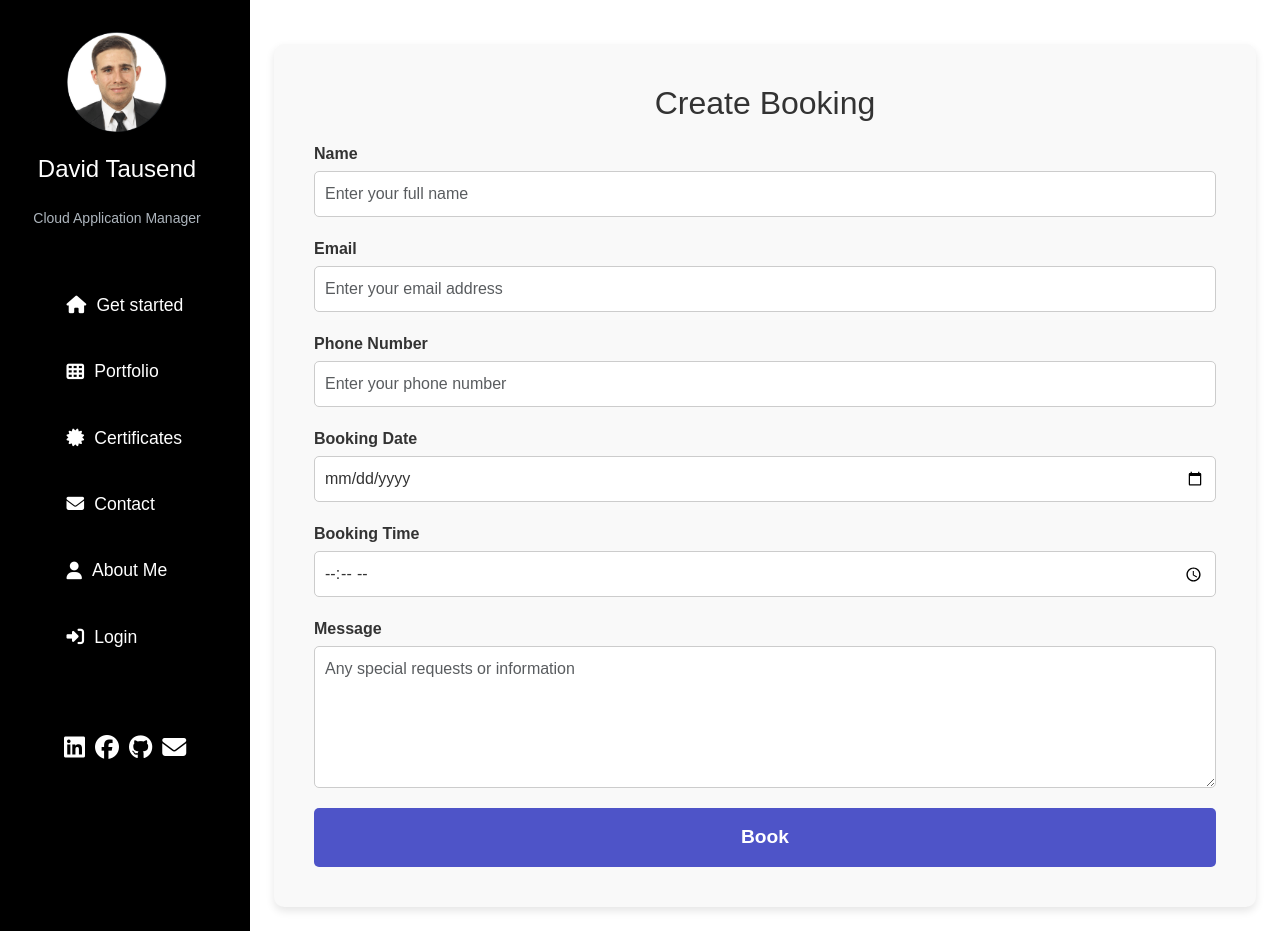
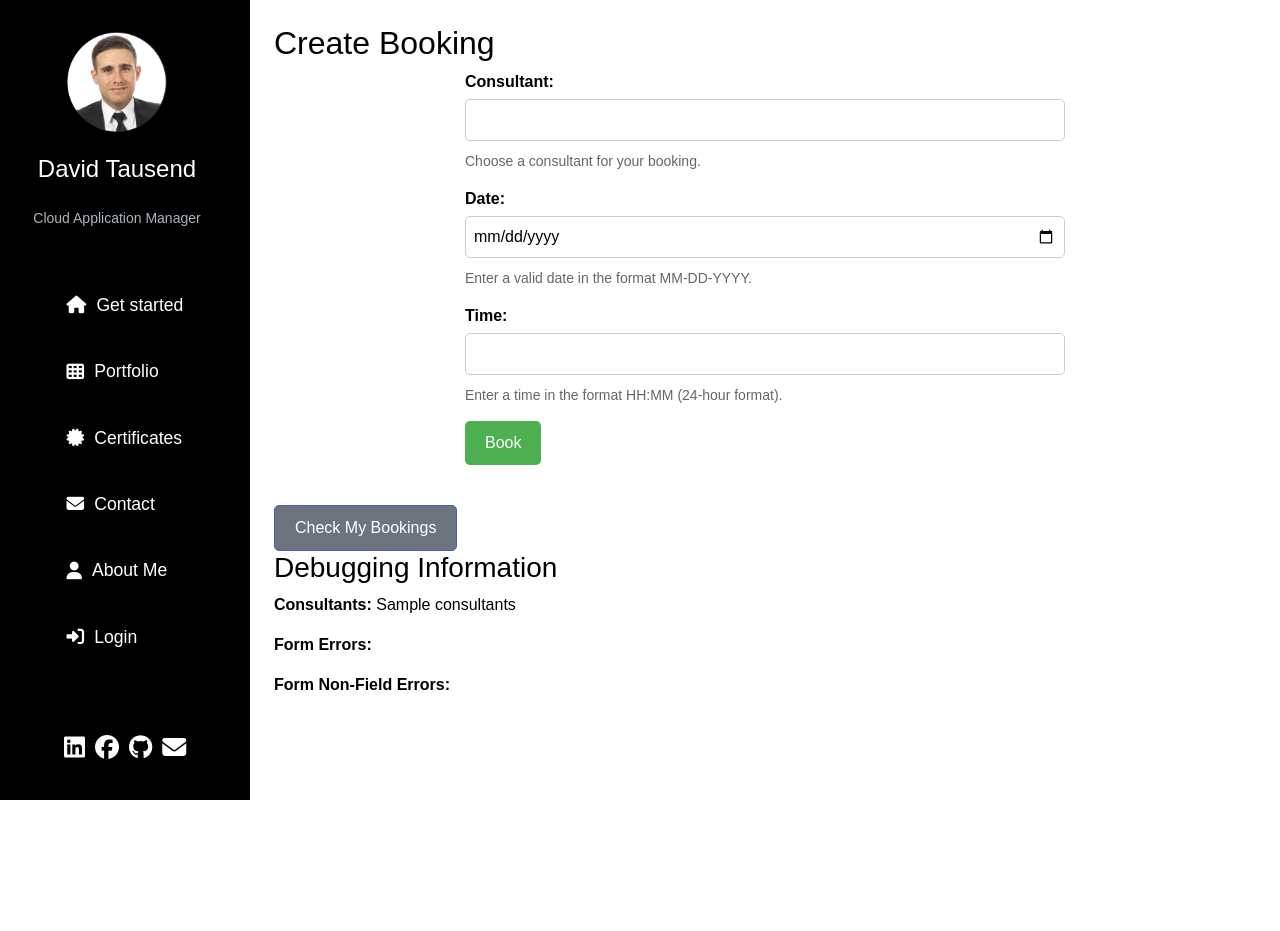
Before and after one commit to DavidTausend/consulting, a Django app: template consult/accounts/templates/accounts/create_booking.html in a window 1280 px wide. After the commit the page ends 800 px from the top, so only its background shows below. Run offline with Django 3.2, Linux system fonts and the light colour scheme; the template is opened without the code that fills it: most values are stand-ins (such as "Sample title", 1, 10 or a date in 2020); form fields are guessed from the names that the template uses.

Commit message:
fix booking page and buttons for my booking

```diff
--- a/consult/accounts/templates/accounts/booking_list.html
+++ b/consult/accounts/templates/accounts/booking_list.html
@@ -4,7 +4,10 @@
 <h2>My Bookings</h2>
 <ul>
     {% for booking in bookings %}
-        <li>{{ booking.consultant }} - {{ booking.date }} {{ booking.time }} - {{ booking.status }}</li>
+    <li>
+        {{ booking.consultant }} - {{ booking.date }} {{ booking.time }} - {{ booking.status }}
+        <a href="{% url 'accounts:update_booking_status' booking.id %}" class="btn btn-secondary">Update Status</a>
+    </li>
     {% endfor %}
 </ul>
 {% endblock %}
--- a/consult/accounts/templates/accounts/create_booking.html
+++ b/consult/accounts/templates/accounts/create_booking.html
@@ -1,35 +1,45 @@
 {% extends "base_generic.html" %}
 
 {% block content %}
-<div class="booking-section">
-    <h2>Create Booking</h2>
-    <form method="post" class="booking-form">
-        {% csrf_token %}
-        <div class="form-group">
-            <label for="id_name">Name</label>
-            <input type="text" name="name" maxlength="50" class="form-control" required id="id_name" placeholder="Enter your full name">
-        </div>
-        <div class="form-group">
-            <label for="id_email">Email</label>
-            <input type="email" name="email" maxlength="254" class="form-control" required id="id_email" placeholder="Enter your email address">
-        </div>
-        <div class="form-group">
-            <label for="id_phone">Phone Number</label>
-            <input type="tel" name="phone" maxlength="15" class="form-control" required id="id_phone" placeholder="Enter your phone number">
-        </div>
-        <div class="form-group">
-            <label for="id_date">Booking Date</label>
-            <input type="date" name="date" class="form-control" required id="id_date">
-        </div>
-        <div class="form-group">
-            <label for="id_time">Booking Time</label>
-            <input type="time" name="time" class="form-control" required id="id_time">
-        </div>
-        <div class="form-group">
-            <label for="id_message">Message</label>
-            <textarea name="message" cols="40" rows="5" class="form-control" id="id_message" placeholder="Any special requests or information"></textarea>
-        </div>
-        <button type="submit" class="btn btn-primary">Book</button>
-    </form>
+<h2>Create Booking</h2>
+<form method="post">
+    {% csrf_token %}
+    <div>
+        <label for="id_consultant">Consultant:</label>
+        {{ form.consultant }}
+        <small>Choose a consultant for your booking.</small>
+        {% if form.consultant.errors %}
+            <div class="error">{{ form.consultant.errors }}</div>
+        {% endif %}
+    </div>
+    <div>
+        <label for="id_date">Date:</label>
+        {{ form.date }}
+        <small>Enter a valid date in the format MM-DD-YYYY.</small>
+        {% if form.date.errors %}
+            <div class="error">{{ form.date.errors }}</div>
+        {% endif %}
+    </div>
+    <div>
+        <label for="id_time">Time:</label>
+        {{ form.time }}
+        <small>Enter a time in the format HH:MM (24-hour format).</small>
+        {% if form.time.errors %}
+            <div class="error">{{ form.time.errors }}</div>
+        {% endif %}
+    </div>
+    <button type="submit">Book</button>
+</form>
+
+<!-- Button to check bookings -->
+<div style="margin-top: 20px;">
+    <a href="{% url 'accounts:booking_list' %}" class="btn btn-secondary">Check My Bookings</a>
 </div>
+
+<!-- Debugging Information -->
+<h3>Debugging Information</h3>
+<p><strong>Consultants:</strong> {{ consultants }}</p>
+<p><strong>Form Errors:</strong> {{ form.errors }}</p>
+<p><strong>Form Non-Field Errors:</strong> {{ form.non_field_errors }}</p>
+
 {% endblock %}
--- a/consult/accounts/urls.py
+++ b/consult/accounts/urls.py
@@ -10,8 +10,9 @@ urlpatterns = [
     path('register/', views.register, name='register'),
     path('login/', LoginView.as_view(template_name='accounts/login.html'), name='login'),
     path('logout/', auth_views.LogoutView.as_view(next_page='accounts:home'), name='logout'),
-    path('create_booking/', views.create_booking, name='create_booking'),
+     path('create_booking/', views.create_booking, name='create_booking'),
     path('bookings/', views.booking_list, name='booking_list'),
+    path('update_booking_status/<int:booking_id>/', views.update_booking_status, name='update_booking_status'),
     path('consultants/', views.consultant_list, name='consultant_list'),
     path('consultants/<int:consultant_id>/', views.consultant_profile, name='consultant_profile'),
     path('consultants/<int:consultant_id>/reviews/', views.view_reviews, name='view_reviews'),
--- a/consult/accounts/views.py
+++ b/consult/accounts/views.py
@@ -30,6 +30,7 @@ def home(request):
 
 @login_required
 def create_booking(request):
+    consultants = Consultant.objects.all()
     if request.method == 'POST':
         form = BookingForm(request.POST)
         if form.is_valid():
@@ -42,7 +43,7 @@ def create_booking(request):
                 form.add_error(None, 'This slot is already booked.')
     else:
         form = BookingForm()
-    return render(request, 'accounts/create_booking.html', {'form': form})
+    return render(request, 'accounts/create_booking.html', {'form': form, 'consultants': consultants})
 
 # Booking list
 
--- a/consult/static/css/styles.css
+++ b/consult/static/css/styles.css
@@ -288,62 +288,57 @@ a:hover {
 }
 
 /* Booking Section */
-.booking-section {
-    background-color: #f9f9f9;
-    padding: 40px;
-    border-radius: 10px;
-    box-shadow: 0 4px 8px rgba(0, 0, 0, 0.1);
+form {
+    max-width: 600px;
+    margin: auto;
+}
+
+label {
+    font-weight: bold;
+    display: block;
+    margin-bottom: 5px;
+}
+
+input, select {
+    width: 100%;
+    padding: 8px;
+    margin-bottom: 10px;
+    border-radius: 5px;
+    border: 1px solid #ccc;
+}
+
+small {
+    display: block;
+    margin-bottom: 15px;
+    color: #666;
+}
+
+button {
+    padding: 10px 20px;
+    background-color: #4CAF50;
+    color: white;
+    border: none;
+    border-radius: 5px;
+    cursor: pointer;
+}
+
+button:hover {
+    background-color: #45a049;
+}
+
+.btn-secondary {
+    background-color: #6c757d;
+    color: #fff;
+    padding: 10px 20px;
+    text-decoration: none;
+    border-radius: 5px;
+    display: inline-block;
     margin-top: 20px;
 }
 
-.booking-section h2 {
-    color: #333;
-    text-align: center;
-    margin-bottom: 20px;
-    font-size: 2rem;
-}
-
-.booking-form .form-group {
-    margin-bottom: 20px;
-}
-
-.booking-form label {
-    display: block;
-    color: #333;
-    font-weight: bold;
-    margin-bottom: 5px;
-}
-
-.booking-form .form-control {
-    width: 100%;
-    padding: 10px;
-    border: 1px solid #ccc;
-    border-radius: 5px;
-    font-size: 1rem;
-    color: #333;
-}
-
-.booking-form .form-control:focus {
-    border-color: #4E54C8;
-    box-shadow: 0 0 5px rgba(78, 84, 200, 0.5);
-    outline: none;
-}
-
-.booking-form button[type="submit"] {
-    width: 100%;
-    padding: 15px;
-    background-color: #4E54C8;
-    border: none;
-    border-radius: 5px;
+.btn-secondary:hover {
+    background-color: #5a6268;
     color: #fff;
-    font-size: 1.2rem;
-    font-weight: bold;
-    cursor: pointer;
-    transition: background-color 0.3s ease;
-}
-
-.booking-form button[type="submit"]:hover {
-    background-color: #5C61D5;
 }
 
 /* Media Query */
```
Also changed, not shown: consult/accounts/forms.py (+10 -0 lines).
